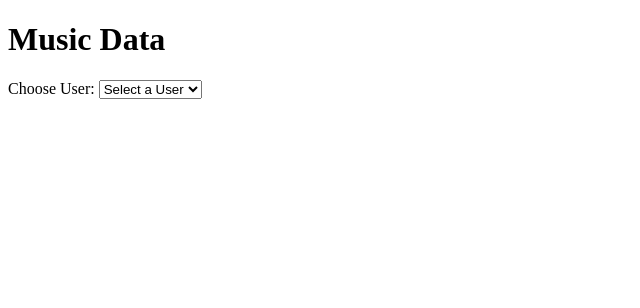
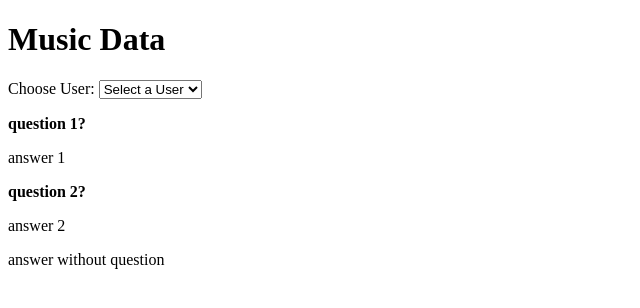
Before and after one commit to Alex-Jamshidi/music-data, a website with bundled scripts: page index.html in a window 1280 px wide. Shown: the whole page, without its empty margins (0-640 px from the left). Built offline with nearby package versions, Linux system fonts and the light colour scheme.

Commit message:
questions/answers now display

```diff
--- a/index.html
+++ b/index.html
@@ -4,6 +4,7 @@
 <head>
   <meta charset="UTF-8">
   <meta name="viewport" content="width=device-width, initial-scale=1.0">
+  <link rel="stylesheet" href="style.css">
   <title>Music Data</title>
 </head>
 
@@ -26,9 +27,11 @@
         </select>
       </div>
     </section>
+<div id="question-container"></div>
+    <template id="question-template">
 
-    <template id="questions-template">
-      <p class="question"></p>
+      <p class="question-item"></p>
+      <p class="answer-item"></p>
     </template>
 
   </main>
--- a/script.mjs
+++ b/script.mjs
@@ -4,12 +4,18 @@ import { getUserIDs, getSong, getListenEvents } from "./data.mjs";
 // ----- DOMS
 // ======================================================
 const userSelect = document.getElementById("user-select");
+const questionContainer = document.getElementById("question-container");
 
 // ======================================================
 // ----- Setup and Render
 // ======================================================
 const users = getUserIDs();
 let currentUserId;
+let questionsAll = [
+  { question: "question 1?", answer: "answer 1" },
+  { question: "question 2?", answer: "answer 2" },
+  { answer: "answer without question" },
+];
 
 function setup() {
   userSelect.value = "";
@@ -17,12 +23,28 @@ function setup() {
 }
 
 function render() {
+  displayQuestions();
   if (!users.includes(currentUserId)) return;
 }
 
 // ======================================================
 // ----- Front End
 // ======================================================
+
+export function displayQuestions() {
+  const questionElements = questionsAll.map(createQuestion);
+  questionContainer.replaceChildren(...questionElements);
+}
+
+function createQuestion(item) {
+  const template = document.getElementById("question-template");
+  const clone = template.content.cloneNode(true);
+
+  clone.querySelector(".question-item").textContent = item.question;
+  clone.querySelector(".answer-item").textContent = item.answer;
+
+  return clone;
+}
 
 // ======================================================
 // ----- Back End
--- /dev/null
+++ b/style.css
@@ -0,0 +1,3 @@
+.question-item {
+font-weight: bold;
+}
```
